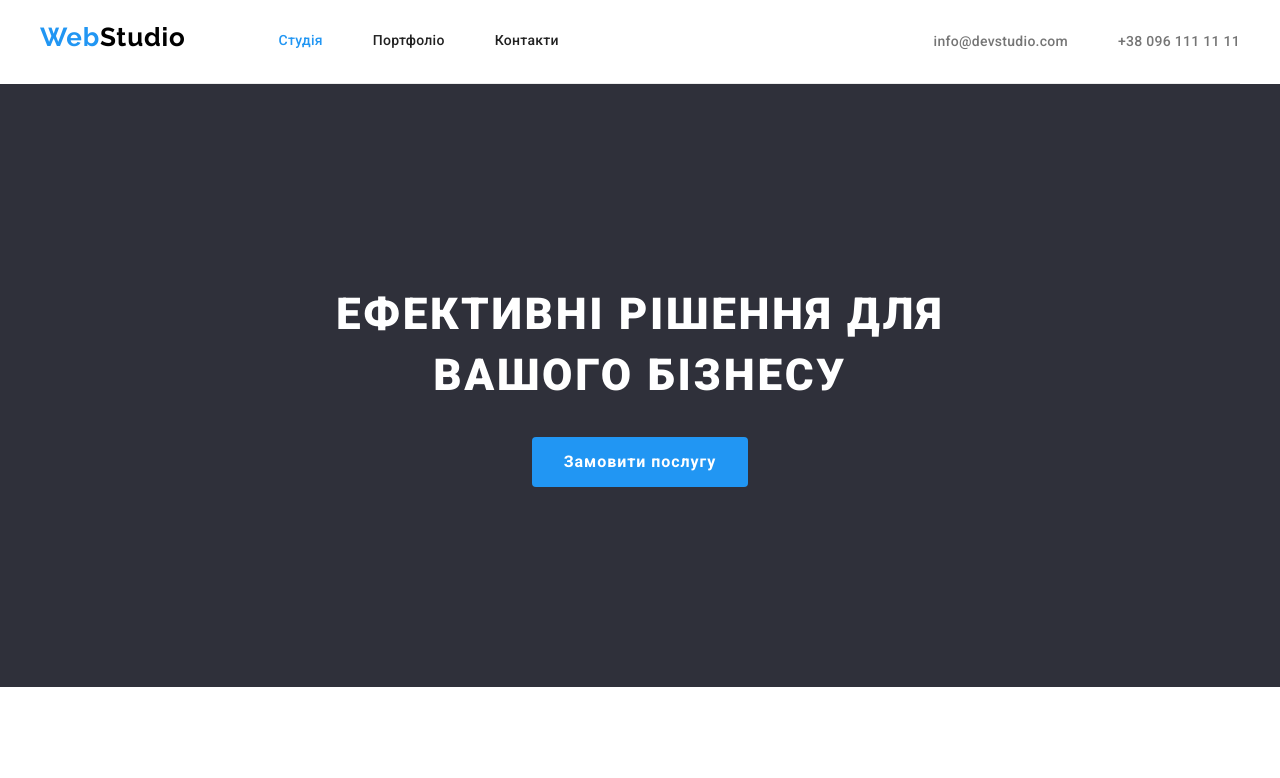
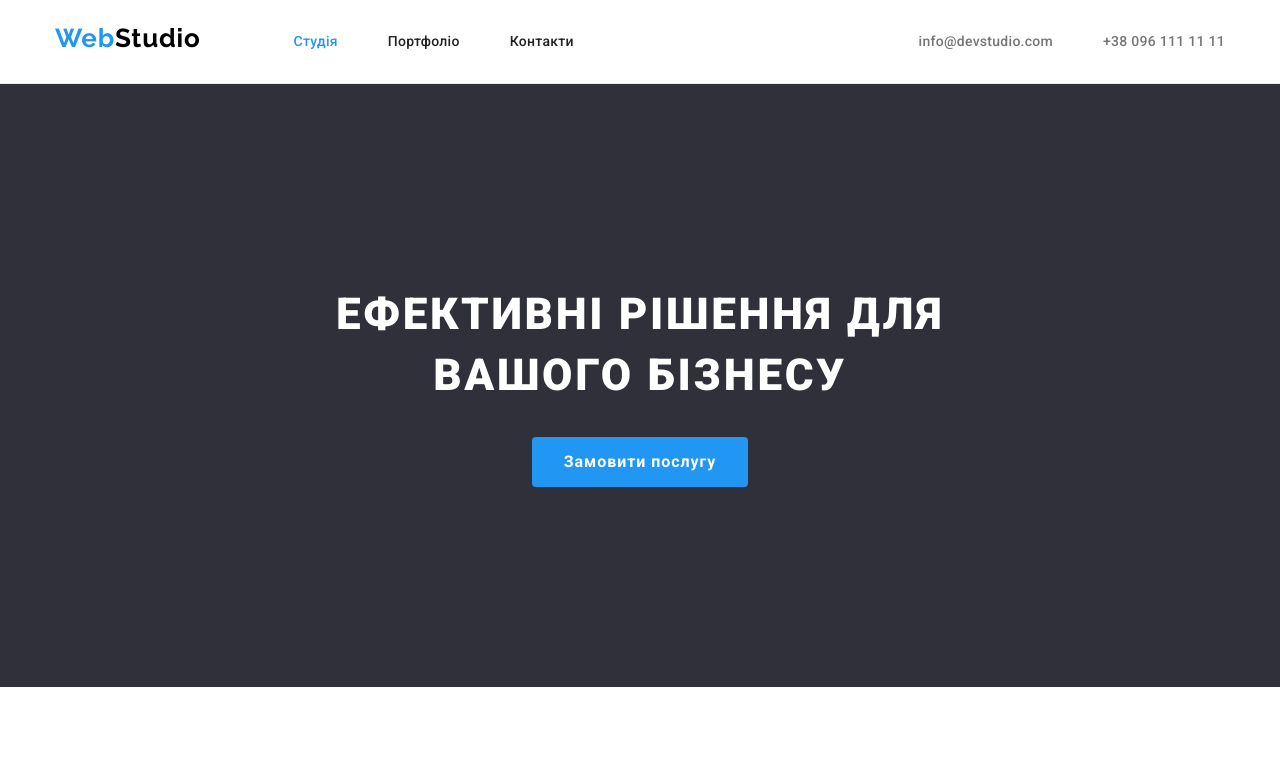
Before and after one commit to AnastasiiaHM/goit-markup-hw-03, a plain HTML site: page index.html in a window 1280 px wide. Shown: the top 778 px of the page. Drawn offline with nearby package versions, Linux system fonts and the light colour scheme.

Commit message:
header-container

```diff
--- a/index.html
+++ b/index.html
@@ -20,9 +20,12 @@
     <link rel="stylesheet" href="./style.css" />
   </head>
   <body>
-    <header class="container main-header">
-      <nav>
-          <div class=" main-header">
+
+
+      <header class="main-header">
+        <div class="container header-grow">
+      <nav class=" main-header">
+
          <a href="./index.html" lang="en" class="web logo"
             >Web<span class="studio">Studio</span></a>
          <ul class="utilited-ul site-nav">
@@ -36,9 +39,8 @@
             <li class="item">
               <a href="" class="link">Контакти</a></li>
           </ul>
-        </div>
+
         </nav>
-
         <ul class="utilited-ul contact-header">
           <li class="item">
             <a href=" mailto:info@devstudio.com" class="contact header"
@@ -51,8 +53,7 @@
             >
           </li>
         </ul>
-
-
+        </div>
     </header>
 
     <main>
--- a/style.css
+++ b/style.css
@@ -49,12 +49,13 @@ body {
   margin-right: auto;
 }
 .main-header {
-  display: flex;
+  display:flex;
+
 }
 header {
   border-bottom: 1px solid #ececec;
 }
-.container-header {
+.header-grow {
   display: flex;
   align-items: center;
   margin-left: auto;
```
